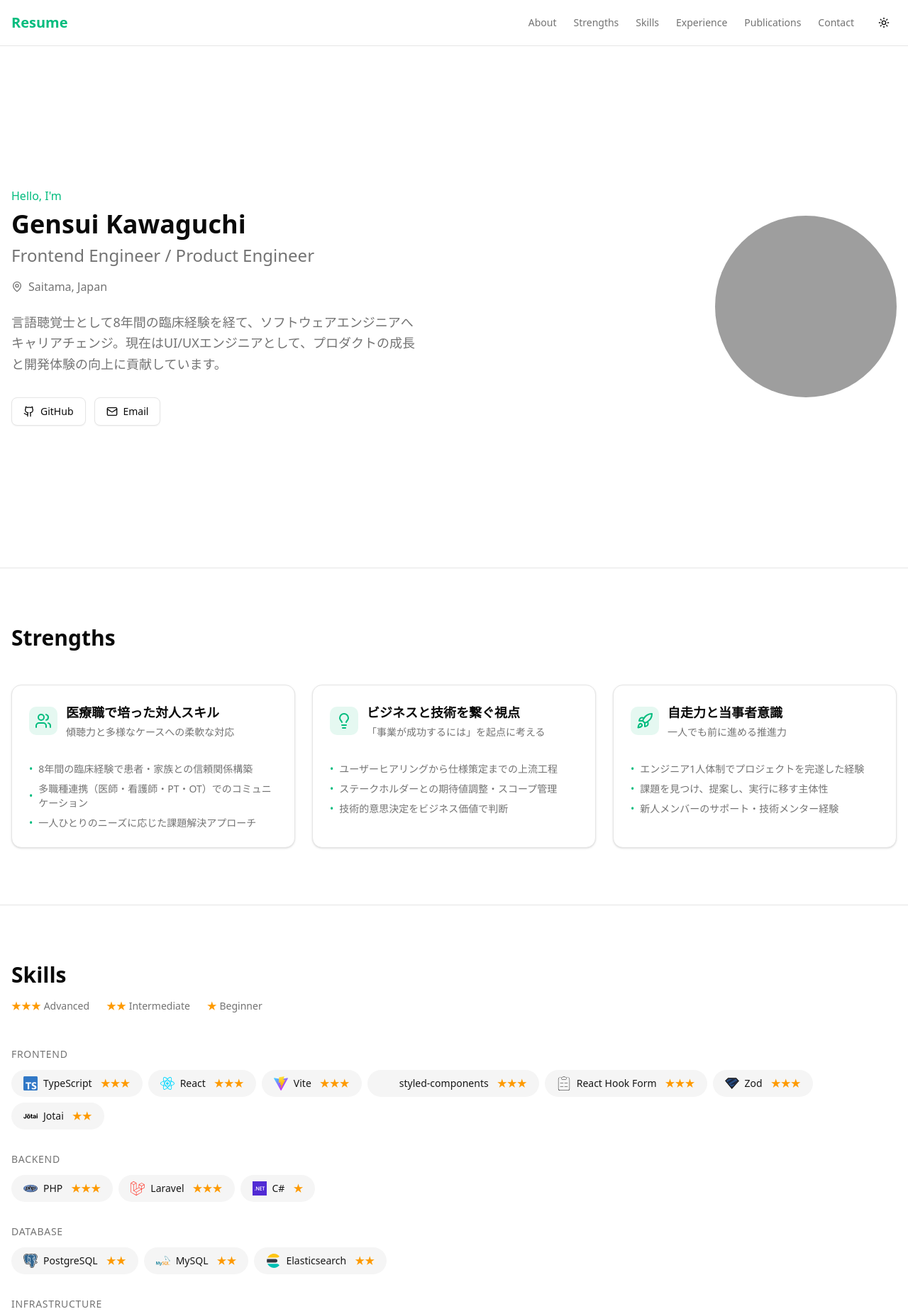
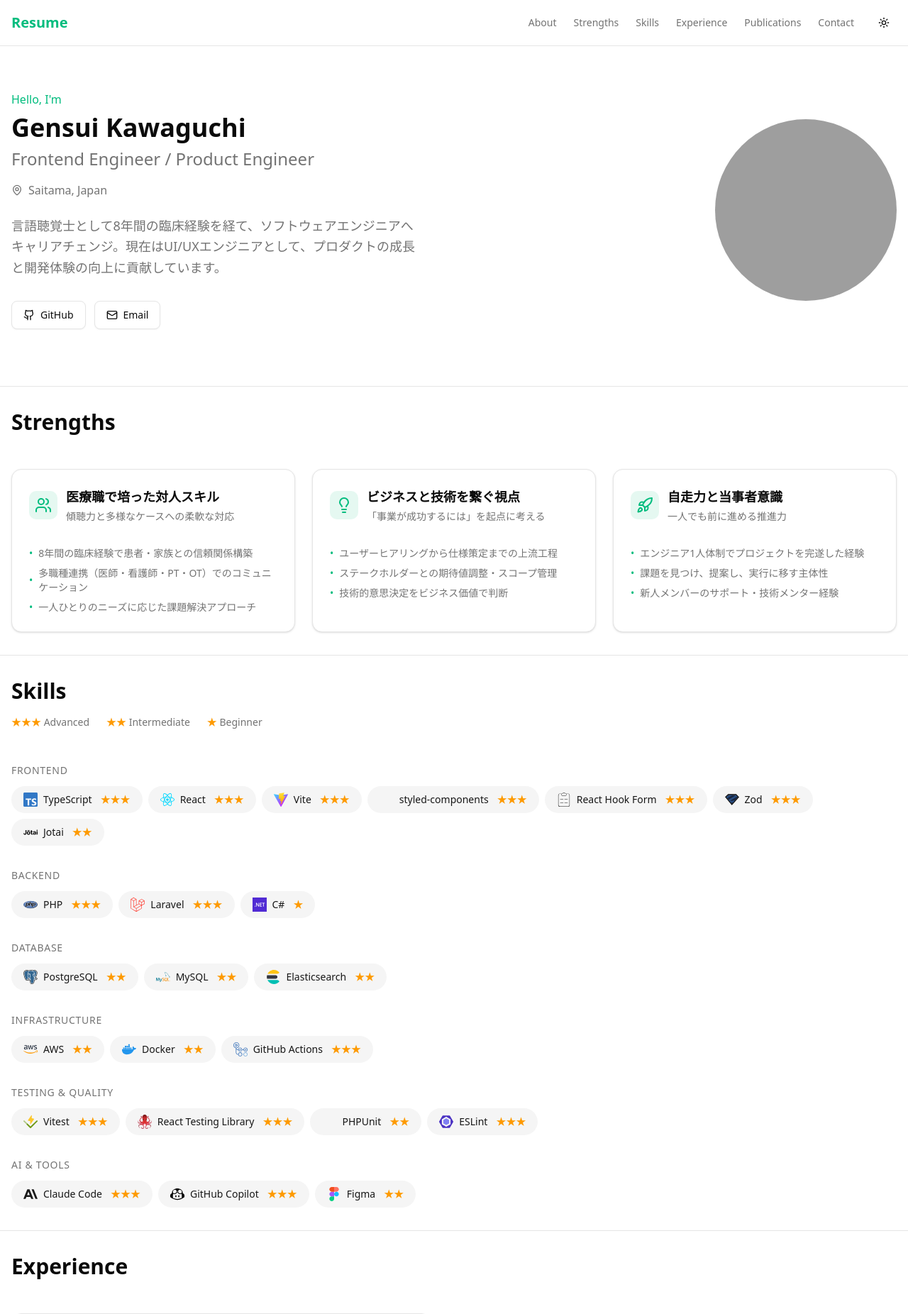
Before and after one commit to gensui0530/resume, a Next.js app: page / in a window 1280 px wide. Shown: the top 1852 px of the page at 71% size. Built offline with nearby package versions, Linux system fonts and the light colour scheme; grey boxes are pictures that could not be loaded; some icons are missing.

Commit message:
余白調整

```diff
--- a/src/components/layout/footer.tsx
+++ b/src/components/layout/footer.tsx
@@ -2,7 +2,7 @@ export function Footer() {
   const currentYear = new Date().getFullYear();
 
   return (
-    <footer className="border-t py-8 mt-20">
+    <footer className="border-t py-8">
       <div className="container mx-auto px-4 text-center text-muted-foreground text-sm">
         <p>&copy; {currentYear} All rights reserved.</p>
       </div>
--- a/src/components/sections/contact.tsx
+++ b/src/components/sections/contact.tsx
@@ -20,7 +20,7 @@ interface ContactSectionProps {
 
 export function ContactSection({ profile }: ContactSectionProps) {
   return (
-    <section id="contact" className="py-20">
+    <section id="contact" className="pt-6 pb-6 md:pt-6 md:pb-6">
       <div className="container mx-auto px-4">
         <FadeIn>
           <div className="max-w-2xl mx-auto text-center">
--- a/src/components/sections/experience.tsx
+++ b/src/components/sections/experience.tsx
@@ -100,10 +100,10 @@ function TimelineItem({
 
 export function ExperienceSection({ experiences }: ExperienceSectionProps) {
   return (
-    <section id="experience" className="py-20">
+    <section id="experience" className="py-8 md:py-8">
       <div className="container mx-auto px-4">
         <FadeIn>
-          <h2 className="text-2xl md:text-3xl font-bold mb-12">Experience</h2>
+          <h2 className="text-2xl md:text-3xl font-bold mb-8 md:mb-12">Experience</h2>
         </FadeIn>
 
         <div className="relative">
--- a/src/components/sections/hero.tsx
+++ b/src/components/sections/hero.tsx
@@ -23,7 +23,7 @@ export function HeroSection({ profile }: HeroSectionProps) {
   return (
     <section
       id="about"
-      className="min-h-screen flex flex-col justify-center pt-16"
+      className="flex flex-col pt-24 pb-12 md:pt-32 md:pb-20"
     >
       <div className="container mx-auto px-4">
         <div className="flex flex-row items-center gap-8 md:gap-12">
--- a/src/components/sections/projects.tsx
+++ b/src/components/sections/projects.tsx
@@ -81,10 +81,10 @@ export function ProjectsSection({ projects }: ProjectsSectionProps) {
   const otherProjects = projects.filter((p) => !p.featured);
 
   return (
-    <section id="projects" className="py-20">
+    <section id="projects" className="py-8 md:py-8">
       <div className="container mx-auto px-4">
         <FadeIn>
-          <h2 className="text-2xl md:text-3xl font-bold mb-12">Projects</h2>
+          <h2 className="text-2xl md:text-3xl font-bold mb-8 md:mb-12">Projects</h2>
         </FadeIn>
 
         {featuredProjects.length > 0 && (
--- a/src/components/sections/publications.tsx
+++ b/src/components/sections/publications.tsx
@@ -10,10 +10,10 @@ interface PublicationsSectionProps {
 
 export function PublicationsSection({ publications }: PublicationsSectionProps) {
   return (
-    <section id="publications" className="py-20">
+    <section id="publications" className="py-8 md:py-8">
       <div className="container mx-auto px-4">
         <FadeIn>
-          <h2 className="text-2xl md:text-3xl font-bold mb-12">
+          <h2 className="text-2xl md:text-3xl font-bold mb-8 md:mb-12">
             Publications & Presentations
           </h2>
         </FadeIn>
--- a/src/components/sections/skills.tsx
+++ b/src/components/sections/skills.tsx
@@ -45,7 +45,7 @@ const skillIcons: Record<string, string> = {
 
 export function SkillsSection({ skillCategories }: SkillsSectionProps) {
   return (
-    <section id="skills" className="py-20">
+    <section id="skills" className="py-8 md:py-8">
       <div className="container mx-auto px-4">
         <FadeIn>
           <h2 className="text-2xl md:text-3xl font-bold mb-4">Skills</h2>
--- a/src/components/sections/strengths.tsx
+++ b/src/components/sections/strengths.tsx
@@ -61,10 +61,10 @@ function StrengthCard({ strength, index }: { strength: Strength; index: number }
 
 export function StrengthsSection({ strengths }: StrengthsSectionProps) {
   return (
-    <section id="strengths" className="py-20">
+    <section id="strengths" className="py-8 md:py-8">
       <div className="container mx-auto px-4">
         <FadeIn>
-          <h2 className="text-2xl md:text-3xl font-bold mb-12">Strengths</h2>
+          <h2 className="text-2xl md:text-3xl font-bold mb-8 md:mb-12">Strengths</h2>
         </FadeIn>
 
         <div className="grid md:grid-cols-3 gap-6">
```
